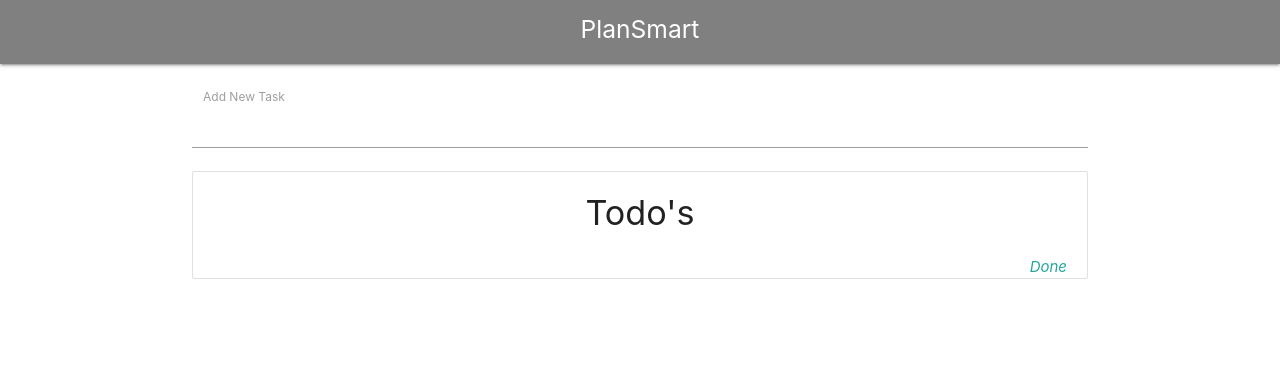
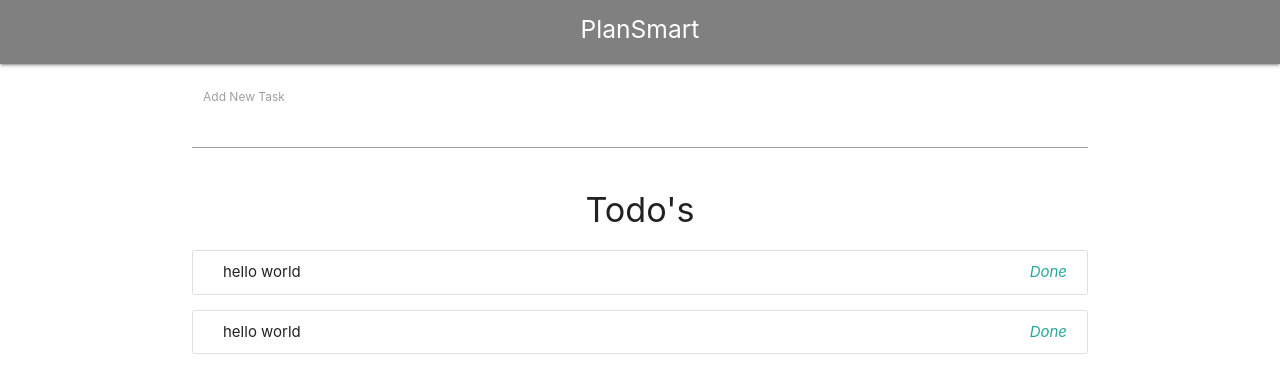
Before and after one commit to KJnong/PlanSmart-Remake, a React (Create React App) app: page / in a window 1280 px wide. Shown: the top 392 px of the page. Built offline with nearby package versions, Linux system fonts and the light colour scheme.

Commit message:
changed state object to an array of objects

```diff
--- a/src/App.js
+++ b/src/App.js
@@ -5,11 +5,14 @@ import TodoForm from "./components/TodoForm"
 
 class App extends Component {
   state = {
-    todo: null
+    todos: [
+      {content:'hello world'},
+      {content:'hello world'}
+    ]
   }
 
   formInfo = (data)=>{
-    this.setState({todo:data})
+    this.setState([...this.state, {todos:data}])
   }
   render() {
     return (
@@ -18,7 +21,7 @@ class App extends Component {
         <br/>
         <TodoForm formInfo ={this.formInfo}/>
         <div className="container">
-          <Todos data={this.state.todo}/>
+          <Todos data={this.state.todos}/>
         </div>
       </div>
     )
--- a/src/components/todos.js
+++ b/src/components/todos.js
@@ -2,21 +2,28 @@ import React, { Component } from 'react'
 
 export default class todos extends Component {
     render() {
-        const todo = this.props.data
-        return (
-    <div>
-        <ul class="collection with-header">
-            <li className="center" classN="collection-header"><h4>Todo's</h4></li>
-            <li class="collection-item">
+
+        const todos = this.props.data.map((todo) => {
+            return (
                 <div>
-                    {todo}
+                     <ul class="collection with-header">
+                    <li class="collection-item">
+                    {todo.content}
                     <a href="#!" class="secondary-content">
                         <i class="material-icons">Done</i>
                     </a>
+                    </li>
+                    </ul>
                 </div>
-            </li>
-        </ul>
-    </div>
+            )
+
+        })
+
+        return (
+            <div>
+                <h2 className="center" classN="collection-header"><h4>Todo's</h4></h2>
+                {todos}
+            </div>
         )
     }
 }
```
